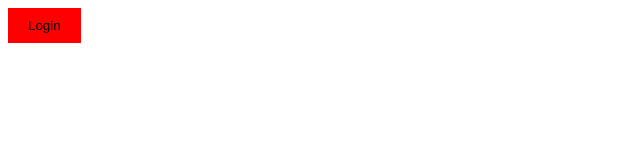
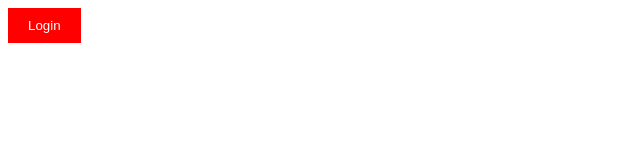
Before and after one commit to Mareena03/DeepFake, a React (Vite) app: page / in a window 1280 px wide. Shown: the top 160 px of the page, without its empty margins (0-640 px from the left). Built offline with nearby package versions, Linux system fonts and the light colour scheme.

Commit message:
Components:[IntroPage,app,button,login] changes: made some few adjustments and then fixed some react warnings

```diff
--- a/src/App.jsx
+++ b/src/App.jsx
@@ -1,22 +1,8 @@
-import { useState } from "react";
-import LoginForm from "./components/LoginForm";
-
+import Intropage from "./components/IntroPage";
 function App() {
-  const [showLogin, setShowLogin] = useState(false);
-  const [showSignup, setShowSignup] = useState(true);
-  const [toggle, setToggle] = useState(1);
   return (
     <>
-      {toggle === 1 && (
-        <LoginForm toggle={toggle} setToggle={setToggle} show={showLogin} setShow={setShowLogin} f1={"Username"} f2={"Password"}>
-          Login
-        </LoginForm>
-      )}
-      {toggle === 2 && (
-        <LoginForm toggle={toggle} setToggle={setToggle} show={showSignup} setShow={setShowSignup} f1={"Enter your Username"} f2={"Enter your Password"}>
-          Sign Up
-        </LoginForm>
-      )}
+    <Intropage></Intropage>
     </>
   );
 }
--- a/src/components/Button.jsx
+++ b/src/components/Button.jsx
@@ -4,15 +4,15 @@ import styled from 'styled-components';
 
 const StyledButton = styled.button`
   padding: 10px 20px;
-  background-color: ${({ bgColor }) => bgColor || 'transparent'};
+  background-color: ${({ bgcolor }) => bgcolor || 'transparent'};
   color: ${({ textColor }) => textColor || 'white'};
   border: none;
   cursor: pointer;
 `;
 
-const Button = ({ children, bgColor, onClick,textColor}) => {
+const Button = ({ children, bgcolor, onClick,textColor}) => {
   return (
-    <StyledButton bgColor={bgColor} onClick={onClick} textColor={textColor}>
+    <StyledButton bgcolor={bgcolor} onClick={onClick} textColor={textColor}>
       {children}
     </StyledButton>
   );
--- /dev/null
+++ b/src/components/IntroPage.jsx
@@ -0,0 +1,24 @@
+import { useState } from "react";
+import LoginForm from "./LoginForm";
+
+function Intropage() {
+  const [showLogin, setShowLogin] = useState(false);
+  const [showSignup, setShowSignup] = useState(true);
+  const [toggle, setToggle] = useState(1);
+  return (
+    <>
+      {toggle === 1 && (
+        <LoginForm toggle={toggle} setToggle={setToggle} show={showLogin} setShow={setShowLogin} f1={"Username"} f2={"Password"}>
+          Login
+        </LoginForm>
+      )}
+      {toggle === 2 && (
+        <LoginForm toggle={toggle} setToggle={setToggle} show={showSignup} setShow={setShowSignup} f1={"Enter your Username"} f2={"Enter your Password"}>
+          Sign Up
+        </LoginForm>
+      )}
+    </>
+  );
+}
+
+export default Intropage;
--- a/src/components/LoginForm.jsx
+++ b/src/components/LoginForm.jsx
@@ -43,7 +43,7 @@ const LoginForm = ({ toggle, setToggle, show, setShow, children, f1, f2 }) => {
         <ModalContent className="modal-content">
           {/* Close button */}
           <span style={{ float: "right" }}>
-            <Button bgColor="transparent" textColor="red" onClick={() => {
+            <Button bgcolor="transparent" textcolor="red" onClick={() => {
               setShow(false);
               setUsername('');
               setPassword('');
@@ -73,7 +73,7 @@ const LoginForm = ({ toggle, setToggle, show, setShow, children, f1, f2 }) => {
             {/* Submit button */}
             <div style={{ display: 'flex', justifyContent: 'center' }}>
               <Button
-                bgColor="#00FF00"
+                bgcolor="#00FF00"
                 type="button"
                 id="loginSubmit"
                 onClick={() => {
@@ -89,8 +89,8 @@ const LoginForm = ({ toggle, setToggle, show, setShow, children, f1, f2 }) => {
           <br />
           {/* Button to switch between login and sign up */}
           <Button
-            bgColor="transparent"
-            textColor="red"
+            bgcolor="transparent"
+            textcolor="red"
             type="button"
             onClick={() => {
               setShow(false); // Close the existing form
@@ -109,7 +109,7 @@ const LoginForm = ({ toggle, setToggle, show, setShow, children, f1, f2 }) => {
   } else {
     // Render a button to show the login form
     return (
-      <Button bgColor="red" textColor="000000" type="button" id="loginSubmit" onClick={() => setShow(true)}>
+      <Button bgcolor="red" textcolor="000000" type="button" id="loginSubmit" onClick={() => setShow(true)}>
         {children}
       </Button>
     );
```
